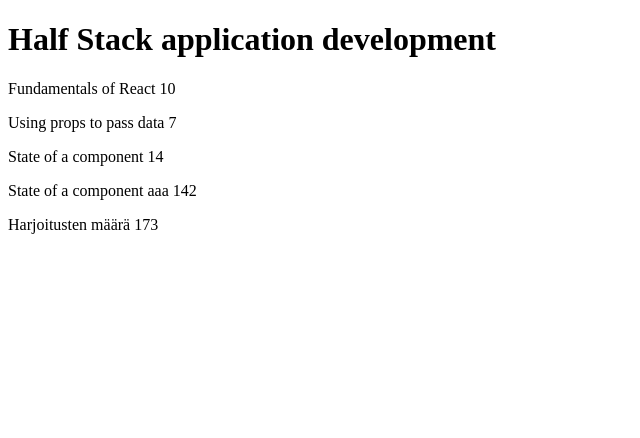
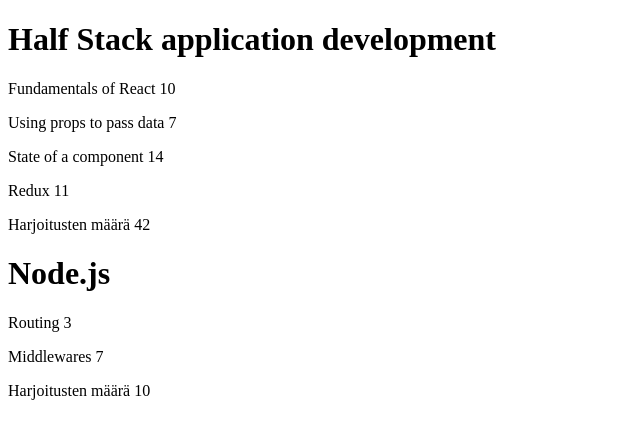
Before and after one commit to AapoPatjas1/React-Osa1, a React (Create React App) app: page / in a window 1280 px wide. Shown: the top 438 px of the page, without its empty margins (0-640 px from the left). Built offline with nearby package versions, Linux system fonts and the light colour scheme.

Commit message:
2.4 valmis

```diff
--- a/src/App.js
+++ b/src/App.js
@@ -12,31 +12,37 @@ const Part = (props) => {
   );
 };
 
+
+
 const Content = (props) => {
   return(
-    <div>{props.course.parts.map(part => <Part nimi={part.name} harjoitukset={part.exercises} />)}</div>
+    <div>{props.osa.parts.map(part => <Part nimi={part.name} harjoitukset={part.exercises} />)}</div>
   )
 }
-
 const Total = (props) => {
-  console.log(props)
   return (
-	<p>Harjoitusten määrä  {props.course.parts.reduce((total, part) => total + part.exercises, 0)}</p>
+    <p>Harjoitusten määrä  {props.osa.parts.reduce((total, part) => total + part.exercises, 0)}</p>
     )
   }
-
 const Course = (props) => {
   return(
     <div>
-      <Header otsikko={props.course.name} />
-      <Content course={props.course}/>
-      <Total course={props.course}/>
+      {
+        props.course.map(osa =>
+          <div>
+            <Header otsikko={osa.name} />
+            <Content osa={osa}/>
+            <Total osa={osa}/>
+          </div>
+        )
+      }
     </div>
   )
 }
 
 const App = () => {
-  const course = {
+  const courses = [
+    {
       name: 'Half Stack application development',
       id: 1,
       parts: [
@@ -56,16 +62,34 @@ const App = () => {
           id: 3
         },
         {
-        name: 'State of a component aaa',
-        exercises: 142,
+          name: 'Redux',
+          exercises: 11,
           id: 4
         }
       ]
+    },
+    {
+      name: 'Node.js',
+      id: 2,
+      parts: [
+        {
+          name: 'Routing',
+          exercises: 3,
+          id: 1
+        },
+        {
+          name: 'Middlewares',
+          exercises: 7,
+          id: 2
         }
+      ]
+    }
+  ]
+
 
   return (
     <div>
-      <Course course={course} />
+      <Course course={courses} />
     </div>
   );
 };
```
Lines whose indentation alone changed are shown as unchanged.
